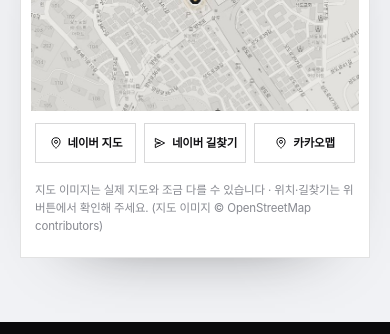
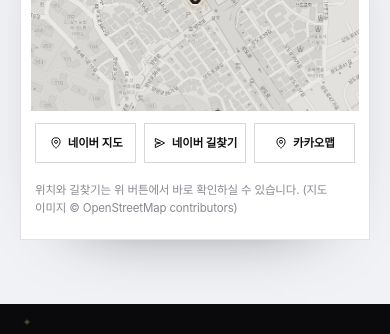
Before and after one commit to sdvocal/sdvocal.github.io, a plain HTML site: page index.html in a window 390 px wide. Shown: the part 9106-9440 px from the top of the page. Drawn offline with nearby package versions, Linux system fonts and the light colour scheme; a web font is replaced by a local one.

Commit message:
모바일에서 지도 버튼 3개가 한 줄에 들어가도록 여백 조정, 안내 문구 정리

```diff
--- a/index.html
+++ b/index.html
@@ -826,7 +826,7 @@ dialog.privacy::backdrop{background:rgba(8,8,10,.62);backdrop-filter:blur(3px)}
   .info li b{padding-top:0}
   .quote::before{font-size:110px;right:10px}
   .footer__bottom{flex-direction:column;align-items:flex-start}
-  .mapbox__bar a{flex:1;justify-content:center;font-size:11.5px;padding:9px 8px;gap:5px}
+  .mapbox__bar a{flex:1;justify-content:center;font-size:11.5px;padding:9px 6px;gap:5px}
 }
 /* ============================================================
    PC(≥901px) 전용 — 상단 블랙 & 골드 / 배너 아래는 화이트
@@ -1364,7 +1364,7 @@ dialog.privacy::backdrop{background:rgba(8,8,10,.62);backdrop-filter:blur(3px)}
             카카오맵
           </a>
         </div>
-        <p class="mapbox__note">지도 이미지는 실제 지도와 조금 다를 수 있습니다 · 위치·길찾기는 위 버튼에서 확인해 주세요. (지도 이미지 © OpenStreetMap contributors)</p>
+        <p class="mapbox__note">위치와 길찾기는 위 버튼에서 바로 확인하실 수 있습니다. (지도 이미지 © OpenStreetMap contributors)</p>
       </div>
     </div>
   </div>
```
